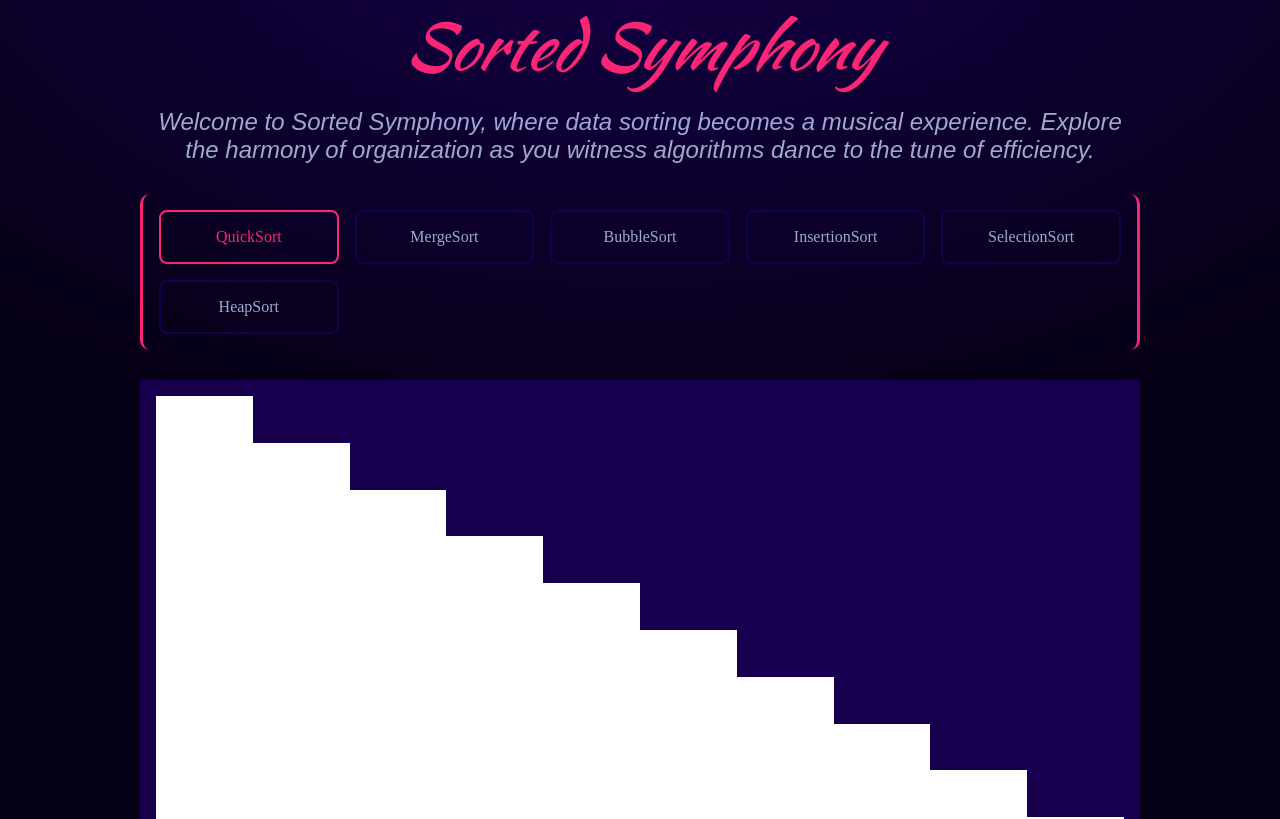
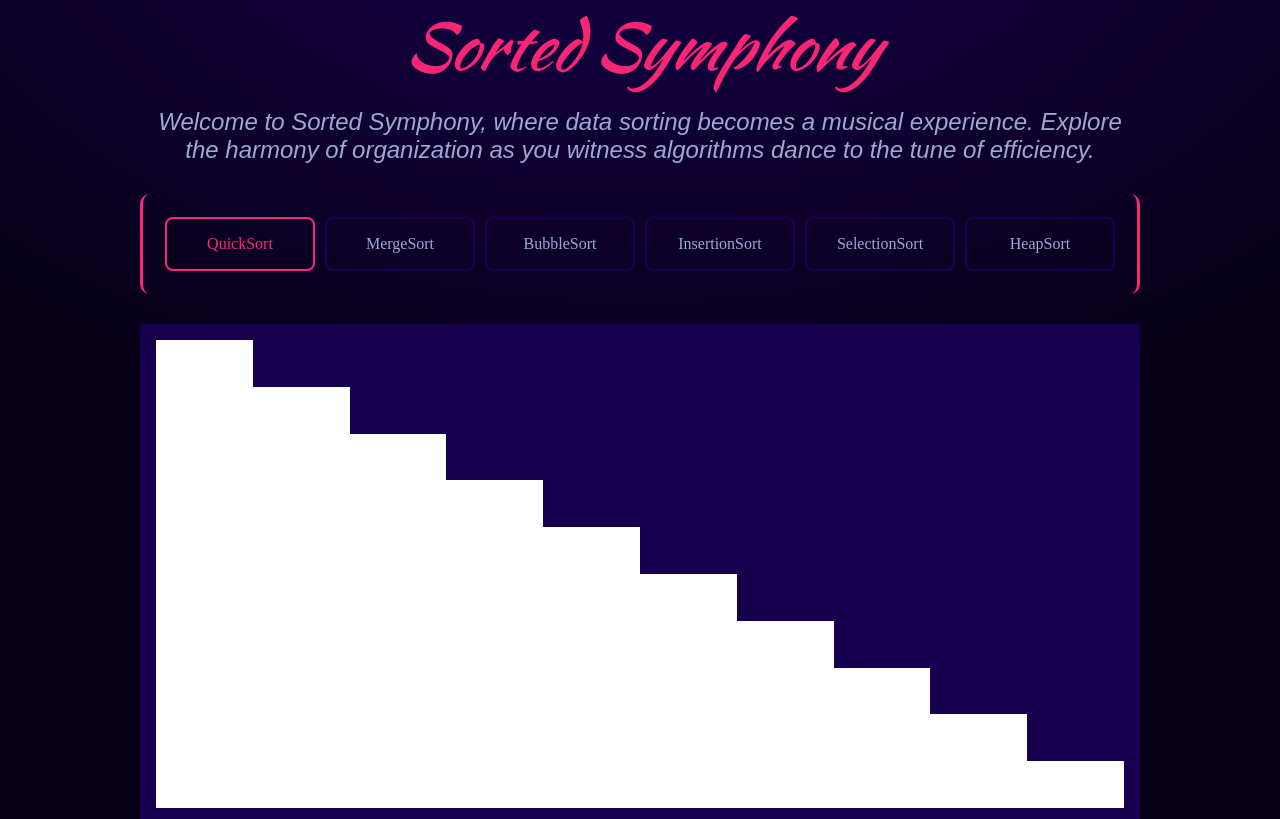
Before and after one commit to Eckry/Sorted-Symphony, a React (Vite) app: page / in a window 1280 px wide. Shown: the top 819 px of the page. Built offline with nearby package versions, Linux system fonts and the light colour scheme; a web font is replaced by a local one.

Commit message:
change flex for grid in selection menu

```diff
--- a/src/components/styles/Option.css
+++ b/src/components/styles/Option.css
@@ -5,6 +5,8 @@
   border-radius: 8px;
   padding: 1rem;
   cursor: pointer;
+  width: 150px;
+  margin: 7px 0;
 }
 
 .option:hover {
--- a/src/components/styles/Selection.css
+++ b/src/components/styles/Selection.css
@@ -4,10 +4,9 @@
   border-left: 3px solid var(--highlight-color);
   border-right: 3px solid var(--highlight-color);
   padding: 1rem;
-  display: grid;
-  grid-template-columns: repeat(5, 1fr);
-  align-content: center;
+  display: flex;
+  flex-wrap: wrap;
   justify-content: center;
+  gap: 10px;
   text-align: center;
-  gap: 1rem;
 }
```
